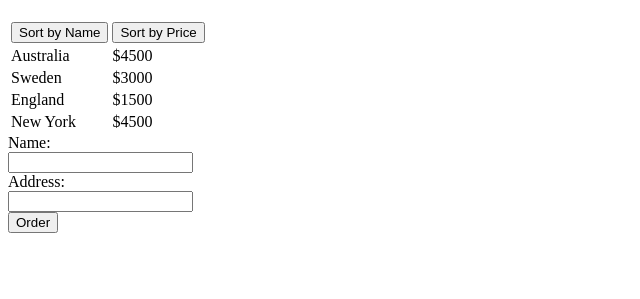
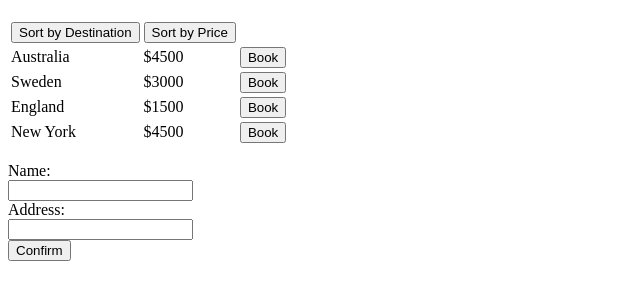
Before and after one commit to HarrietKiyai/holidaydestination, a plain HTML site: page index.html in a window 1280 px wide. Shown: the part 61-360 px from the top of the page, without its empty margins (0-640 px from the left). Drawn offline with Linux system fonts and the light colour scheme.

Commit message:
included booking buttons

```diff
--- a/index.html
+++ b/index.html
@@ -7,39 +7,48 @@
     <title>Document</title>
   </head>
   <body>
+    <div>
       <h1>Holiday Destinations</h1>
+    </div>
+    <div>
       <table id="myTable">
         <tr>
-        <th onclick="sortTable(0)"><button>Sort by Name</button></th>
+          <th onclick="sortTable(0)"><button>Sort by Destination</button></th>
           <th onclick="sortTable(1)"><button>Sort by Price</button></th>
         </tr>
         <tr>
           <td>Australia</td>
           <td>$4500</td>
+          <td><button id="btn1" onclick="book(id)">Book</button></td>
         </tr>
         <tr>
           <td>Sweden</td>
           <td>$3000</td>
+          <td><button id="btn2" onclick="book(id)">Book</button></td>
         </tr>
         <tr>
           <td>England</td>
           <td>$1500</td>
+          <td><button id="btn3" onclick="book(id)">Book</button></td>
         </tr>
         <tr>
           <td>New York</td>
           <td>$4500</td>
+          <td><button id="btn4" onclick="book(id)">Book</button></td>
         </tr>
       </table>
-
+    </div>
     <div>
+      <p id="favDest"></p>
       <form action="#">
         Name:<br />
         <input type="text" name="name" /><br />
         Address:<br />
         <input type="text" name="address" /><br />
-        <button id="myButton" onclick="sortList()">Order</button>
+        <button id="myButton" onclick="order()">Confirm</button>
       </form>
     </div>
+    <div></div>
     <script>
       //defining variables
       function sortTable(n) {
```
Lines whose indentation alone changed are shown as unchanged.
